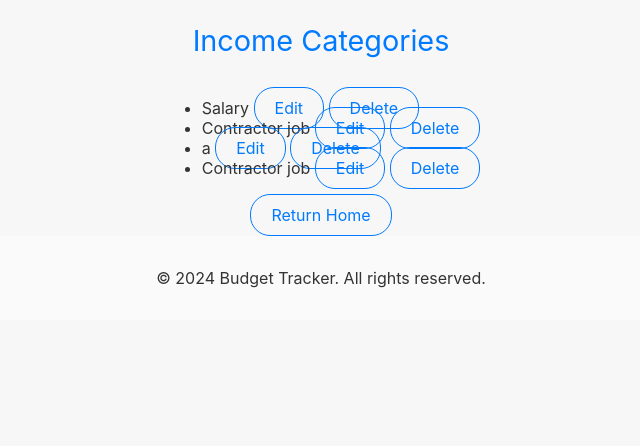
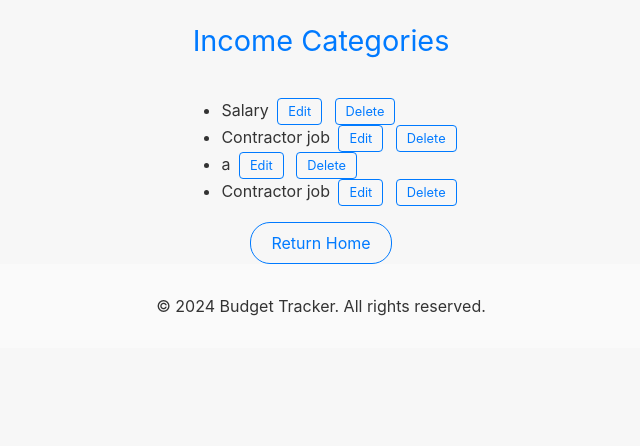
Before and after one commit to juliantormes/Budget-Tracker, a Django app: page /incomes_categories/ in a window 1280 px wide. Shown: the part 126-572 px from the top of the page, without its empty margins (319-959 px from the left). Run offline with Django 5.2, Linux system fonts and the light colour scheme; data comes from the database, SQL or seed files in the repository.

Commit message:
Small changes in buttoms

```diff
--- a/budget_tracker/tracker/templates/tracker/add_income.html
+++ b/budget_tracker/tracker/templates/tracker/add_income.html
@@ -1,4 +1,4 @@
-{% extends "home.html" %}
+{% extends "tracker/home.html" %}
 
 {% load static %}
 
--- a/budget_tracker/tracker/templates/tracker/expenses_categories_list.html
+++ b/budget_tracker/tracker/templates/tracker/expenses_categories_list.html
@@ -6,8 +6,8 @@
         {% for category in categories %}
             <li>
                 {{ category.name }}
-                <a href="{% url 'edit_expense_category' category.id %}" class="button">Edit</a>
-                <a href="{% url 'delete_expense_category' category.id %}" class="button">Delete</a>
+                <a href="{% url 'edit_expense_category' category.id %}" class="list-action-button">Edit</a>
+                <a href="{% url 'delete_expense_category' category.id %}" class="list-action-button">Delete</a>
             </li>
         {% empty %}
             <li>No expense categories found.</li>
--- a/budget_tracker/tracker/templates/tracker/incomes_categories_list.html
+++ b/budget_tracker/tracker/templates/tracker/incomes_categories_list.html
@@ -6,8 +6,8 @@
         {% for category in categories %}
             <li>
                 {{ category.name }}
-                <a href="{% url 'edit_income_category' category.id %}" class="button">Edit</a>
-                <a href="{% url 'delete_income_category' category.id %}" class="button">Delete</a>
+                <a href="{% url 'edit_income_category' category.id %}" class="list-action-button">Edit</a>
+                <a href="{% url 'delete_income_category' category.id %}" class="list-action-button">Delete</a>
             </li>
         {% empty %}
             <li>No income categories found.</li>
```
